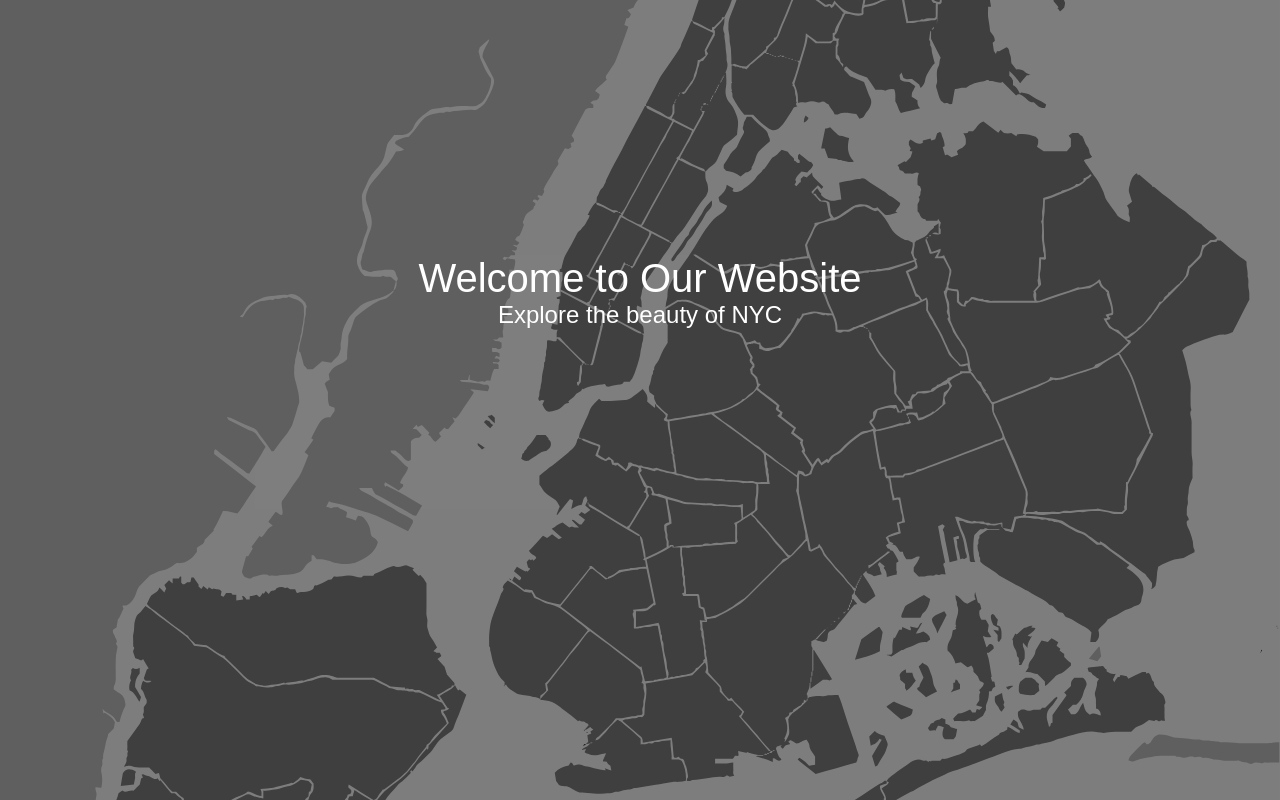
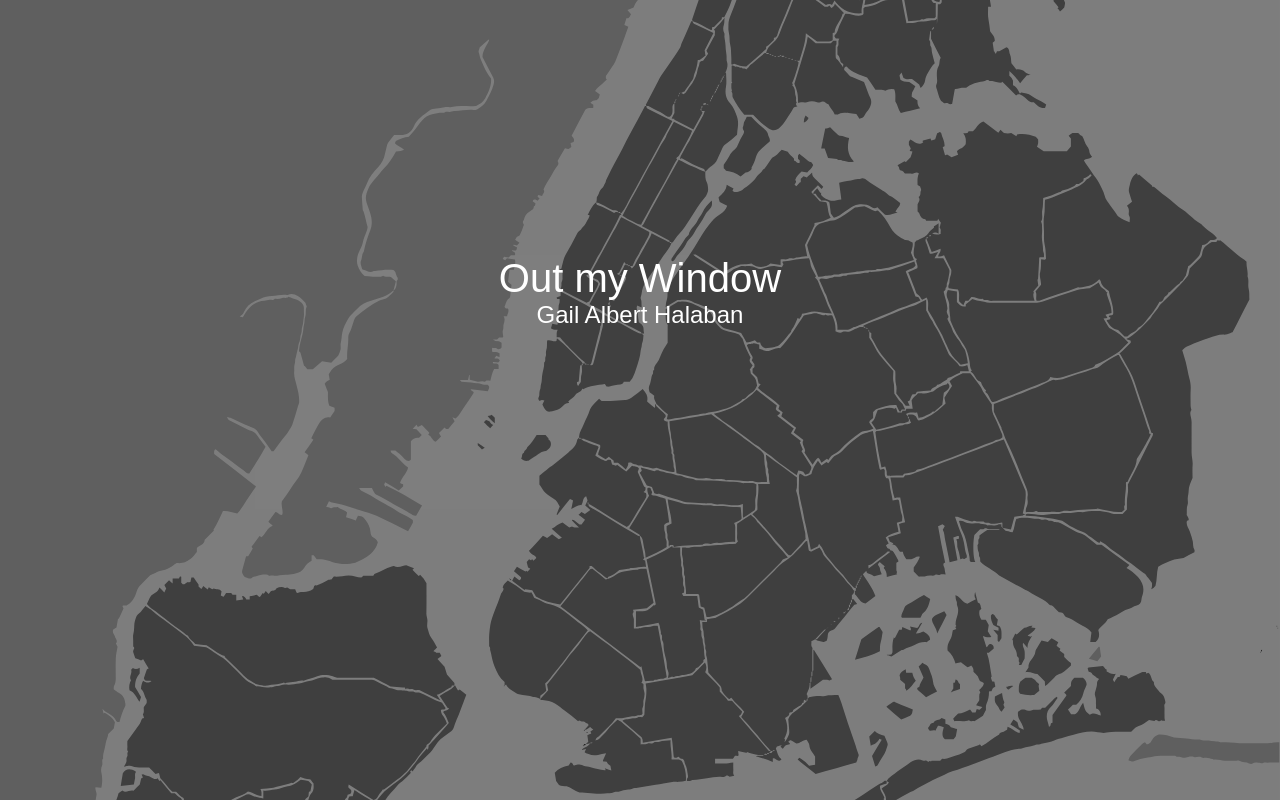
Before and after one commit to michaelsalama1/gah, a plain HTML site: page index.html in a window 1280 px wide. Drawn offline with Linux system fonts and the light colour scheme.

Commit message:
Update index.html

```diff
--- a/index.html
+++ b/index.html
@@ -44,8 +44,8 @@
 <body>
     <div class="overlay"></div>
     <div class="content">
-        <div class="header">Welcome to Our Website</div>
-        <div class="subheader">Explore the beauty of NYC</div>
+        <div class="header">Out my Window</div>
+        <div class="subheader">Gail Albert Halaban</div>
     </div>
 </body>
 </html>
```
